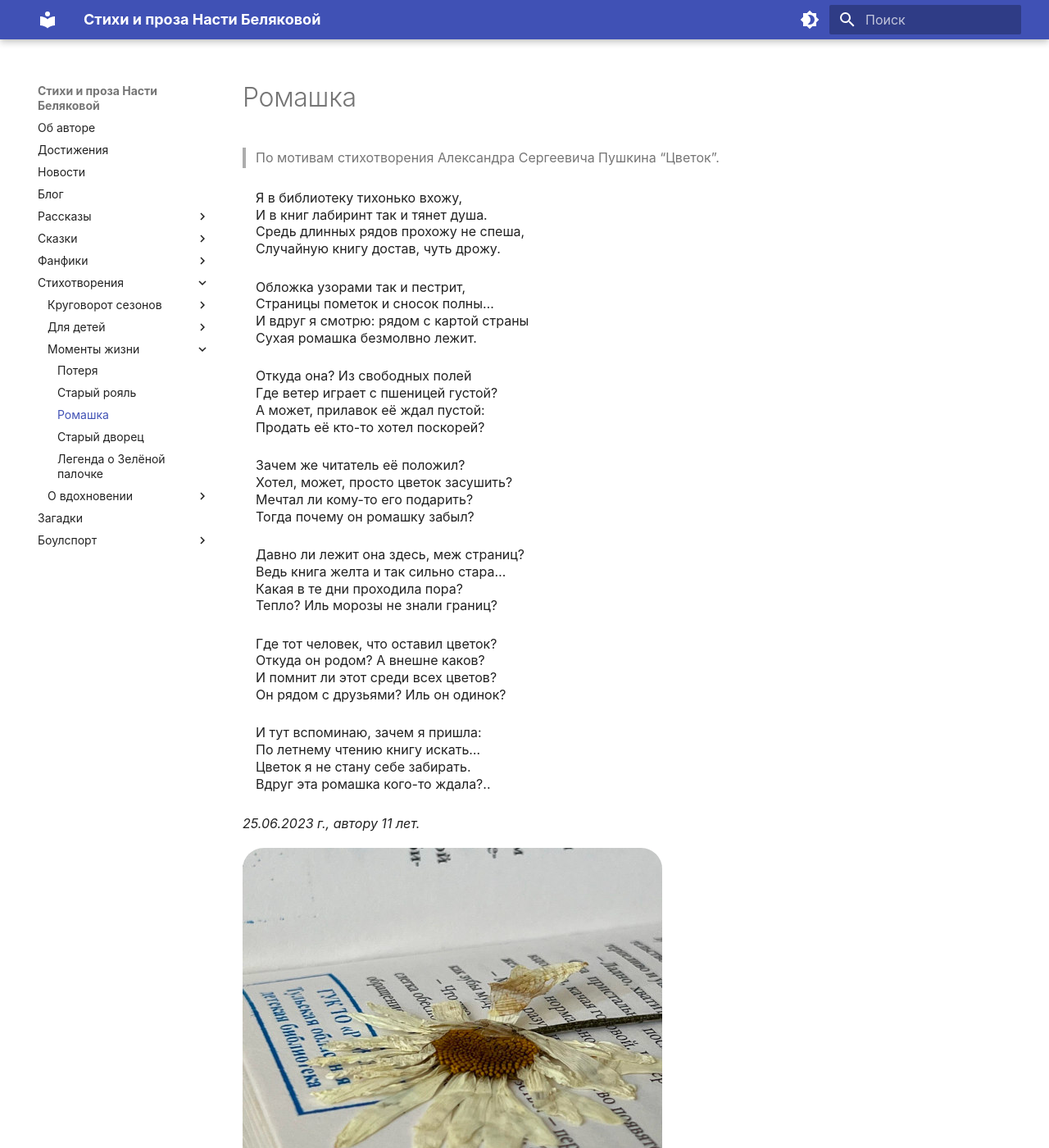
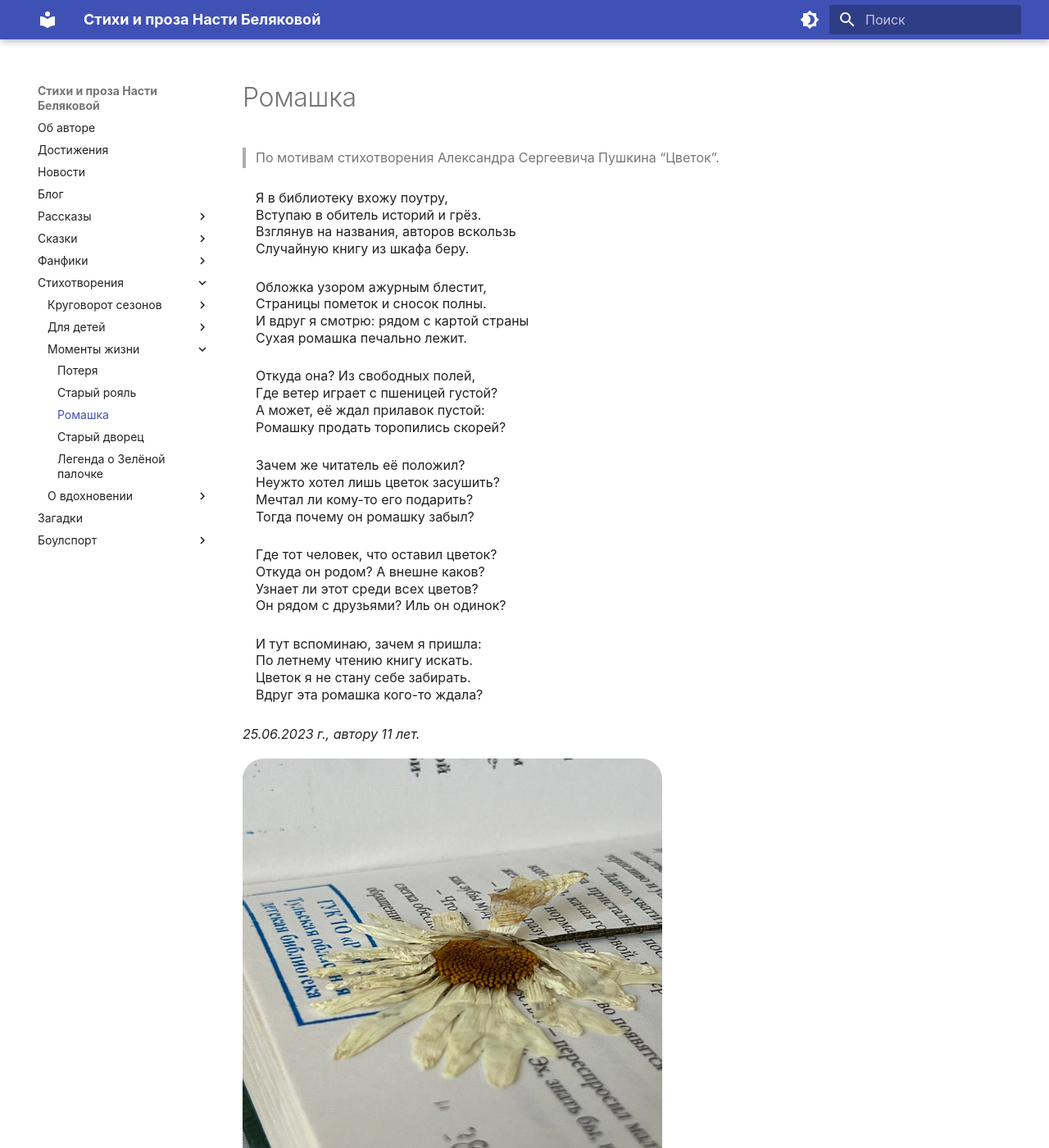
Before and after one commit to lib-beliakova/lib-beliakova.github.io, an MkDocs documentation site: the page built from docs/poems/chamomile.md, in a window 1280 px wide and 1400 px high. Shown: the whole window at 82% size. Built offline with MkDocs 1.6.1 and Material for MkDocs 9.7.7, drawn with Linux system fonts in a browser that asks for light colours.

Commit message:
Update 'Chamomile' poem

```diff
--- a/docs/poems/chamomile.md
+++ b/docs/poems/chamomile.md
@@ -2,40 +2,35 @@
 
 > По мотивам стихотворения Александра Сергеевича Пушкина "Цветок".
 
-Я в библиотеку тихонько вхожу,
-И в книг лабиринт так и тянет душа.
-Средь длинных рядов прохожу не спеша,
-Случайную книгу достав, чуть дрожу.
+Я в библиотеку вхожу поутру,
+Вступаю в обитель историй и грёз.
+Взглянув на названия, авторов вскользь
+Случайную книгу из шкафа беру.
 
-Обложка узорами так и пестрит,
-Страницы пометок и сносок полны...
+Обложка узором ажурным блестит,
+Страницы пометок и сносок полны.
 И вдруг я смотрю: рядом с картой страны
-Сухая ромашка безмолвно лежит.
+Сухая ромашка печально лежит.
 
-Откуда она? Из свободных полей
+Откуда она? Из свободных полей,
 Где ветер играет с пшеницей густой?
-А может, прилавок её ждал пустой:
-Продать её кто-то хотел поскорей?
+А может, её ждал прилавок пустой:
+Ромашку продать торопились скорей?
 
 Зачем же читатель её положил?
-Хотел, может, просто цветок засушить?
+Неужто хотел лишь цветок засушить?
 Мечтал ли кому-то его подарить?
 Тогда почему он ромашку забыл?
 
-Давно ли лежит она здесь, меж страниц?
-Ведь книга желта и так сильно стара...
-Какая в те дни проходила пора?
-Тепло? Иль морозы не знали границ?
-
 Где тот человек, что оставил цветок?
 Откуда он родом? А внешне каков?
-И помнит ли этот среди всех цветов?
+Узнает ли этот среди всех цветов?
 Он рядом с друзьями? Иль он одинок?
 
 И тут вспоминаю, зачем я пришла:
-По летнему чтению книгу искать...
+По летнему чтению книгу искать.
 Цветок я не стану себе забирать.
-Вдруг эта ромашка кого-то ждала?..
+Вдруг эта ромашка кого-то ждала?
 
 *25.06.2023 г., автору 11 лет.*
 
```
